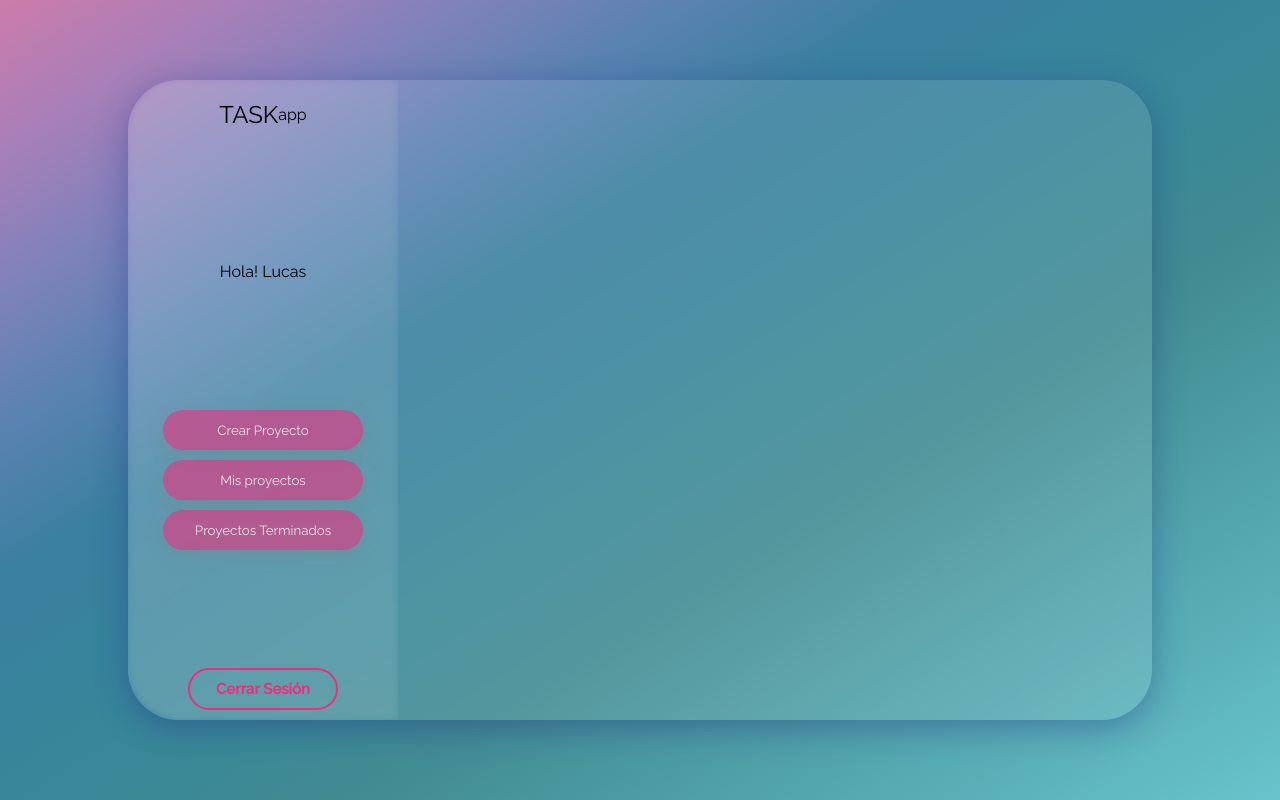
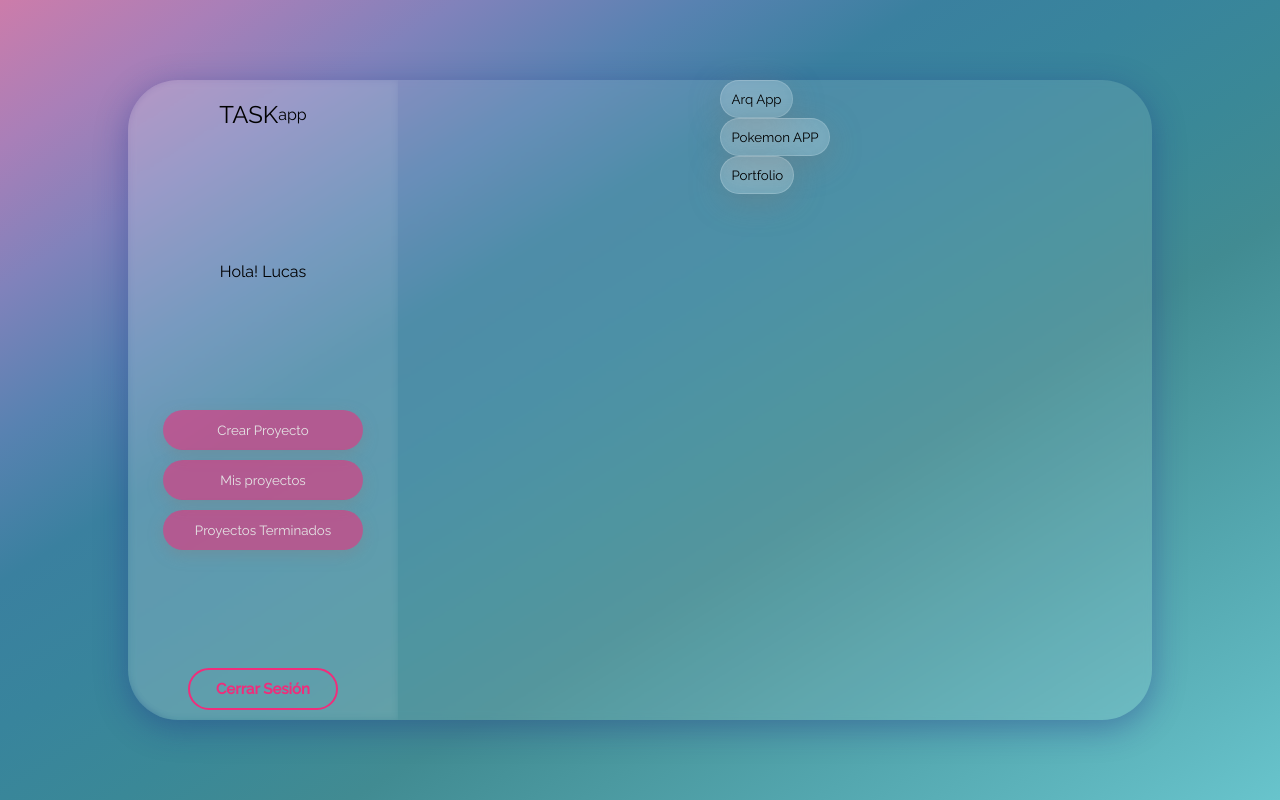
Before and after one commit to LMANMAI/ToDo-List, a React (Create React App) app: page /dashboard in a window 1280 px wide. Built offline with nearby package versions, Linux system fonts and the light colour scheme.

Commit message:
Agregue las animaciones de frame motion, conecte con backend y cambie la forma en la que se muestran las tareas

```diff
--- a/src/components/proyects/EndProyects.js
+++ b/src/components/proyects/EndProyects.js
@@ -29,11 +29,9 @@ const EndProyects = () => {
        <ul className="lista_terminados">
           {proyectosterminados.map(proyecto => (
                 <motion.li
-                  key={proyecto.id}
+                  key={proyecto._id}
 
-               >
-                  {proyecto.nombre}
-                </motion.li>
+               >{proyecto.nombre}</motion.li>
                 ))}
             </ul>
       </motion.div>
--- a/src/components/proyects/NewProyect.js
+++ b/src/components/proyects/NewProyect.js
@@ -28,11 +28,12 @@ const NewProyect = () => {
             validarFormulario();
             return;
         }
-        agregarProyecto(proyect);
         createProyect({
             nombre:'',
             desc:''
-        })
+        });
+        agregarProyecto(proyect);
+        // console.log(proyect)
     }
     //animacion
     const variants = {
@@ -51,6 +52,7 @@ const NewProyect = () => {
         <motion.div
             className={panel ?'dashboard_panel active' :'dashboard_panel'}
             variants={variants}
+            initial= 'close'
             animate={panel ?'open' :'close'}
         >
             <form  onSubmit={handleSubmit} className="form_newProyect">
--- a/src/components/proyects/Proyect.js
+++ b/src/components/proyects/Proyect.js
@@ -3,6 +3,13 @@ import ProyectoContext from '../../context/proyects/proyectoContext';
 import TaskContext from '../../context/task/taskContext';
 import { motion } from 'framer-motion';
 
+const item = {
+  hidden: { y: 20, opacity: 0 },
+  visible: {
+    y: 0,
+    opacity: 1
+  }
+}
 const Proyect = ({proyecto}) => {
     const proyectoContext = useContext(ProyectoContext);
     const {proyectoActual } = proyectoContext;
@@ -12,32 +19,14 @@ const Proyect = ({proyecto}) => {
 
     const handleClick = proyecto => {
         proyectoActual(proyecto);
-        obtenerTareas(proyecto.id);
+        obtenerTareas(proyecto._id);
     }
-    const variants ={
-        open:{
-            y: 0,
-            opacity: 1,
-            transition: {
-            y: { stiffness: 100, velocity: -50 }
-        },
-        scale: 0.9
-        },
-        close: {
-            y: 50,
-            opacity: 0,
-            transition: {
-                y: { stiffness: 100 }
-            }
-        }
-    }
+
     return (
         <motion.li
             className="object_list"
-            key={proyecto.id}
-            initial={{y: 280}}
-            variants={variants}
-        >
+            key={proyecto._id}
+            variants={item}        >
             <button onClick={ ()=> handleClick( proyecto )} className="btn btn_proyect">{proyecto.nombre}</button>
          </motion.li>
      );
--- a/src/components/proyects/ProyectList.js
+++ b/src/components/proyects/ProyectList.js
@@ -1,7 +1,20 @@
 import React, {useContext, useEffect}  from 'react';
 import Proyect from './Proyect';
 import ProyectoContext from '../../context/proyects/proyectoContext';
-import { motion, useCycle } from 'framer-motion';
+import { motion } from 'framer-motion';
+
+const container = {
+  hidden: { opacity: 1, scale: 0 },
+  visible: {
+    opacity: 1,
+    scale: 1,
+    transition: {
+      delayChildren: 0.1,
+      staggerChildren: 0.1
+    }
+  }
+}
+
 const ProyectList = () => {
     const proyectoContext = useContext(ProyectoContext);
     const { panelproyecto, proyectos, obtenerProyectos } = proyectoContext;
@@ -9,30 +22,19 @@ const ProyectList = () => {
     //obtener proyectos cuando carga el componente
     useEffect(() => {
         obtenerProyectos();
-        //eslint
+        proyectos.map(proyecto => ( proyecto.estado ?console.log(proyecto) :console.log("en curso")))
     }, []);
-    const variants = {
-        open: {
-          transition: { staggerChildren: 0.07, delayChildren: 0.1 }
-        },
-        closed: {
-          transition: { staggerChildren: 0.05, delayChildren: 0.1 }
-        }
-      };
 
     return (
-    <div className={panelproyecto ?"list_container active" : "list_container"}>
-      {proyectos.length === 0 ?<p className="object_list">Todavia no creaste ningun proyecto!</p>
-        :(<motion.ul
-            initial={false}
-            animate={panelproyecto ?"open" : "close"}
-            variants={variants}
-            >
-            {   proyectos.map(proyecto => (
-                <Proyect key={proyecto.id} proyecto={proyecto}/>))
-            }
-            </motion.ul>
-            )}
+    <div className={panelproyecto ?"list_container" :null}>
+      {proyectos.length === 0
+      ?<p className="object_list">Todavia no creaste ningun proyecto!</p>
+      :(<motion.ul
+          variants={container}
+          initial="hidden"
+          animate="visible"
+          >{ proyectos.map(proyecto => (<Proyect key={proyecto._id} proyecto={proyecto}/>))
+          }</motion.ul> )}
     </div>
      );
 }
```
